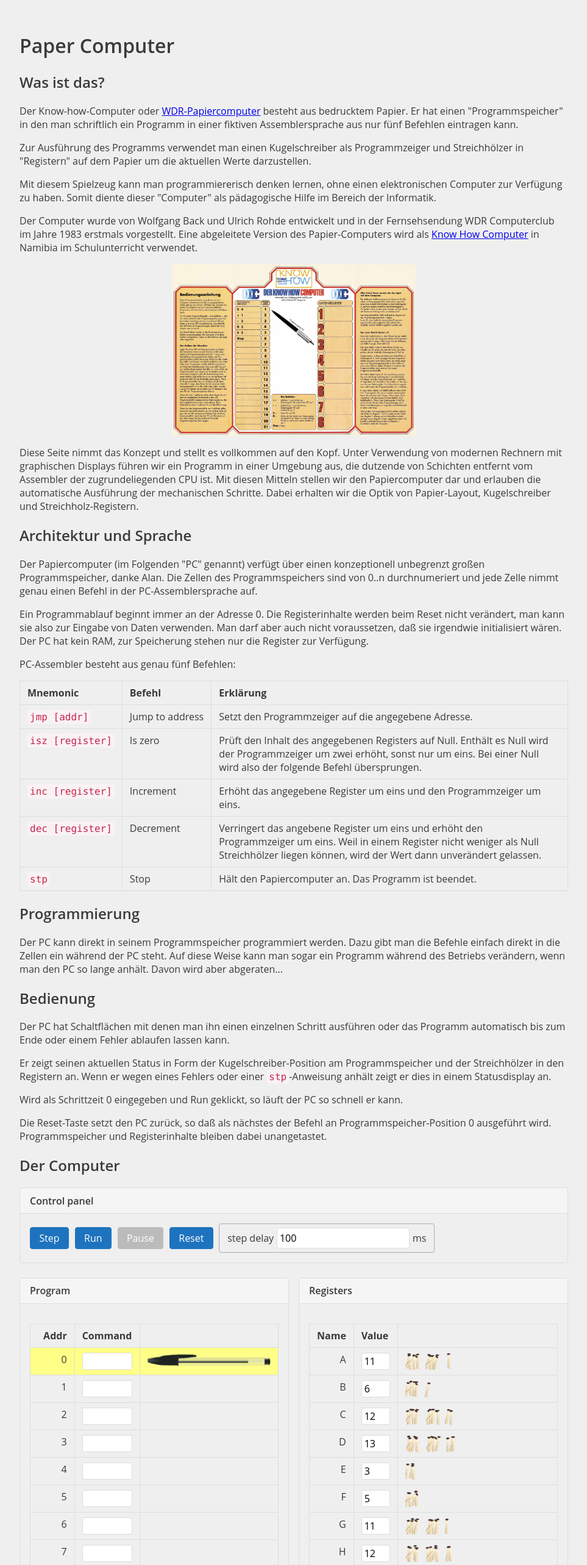
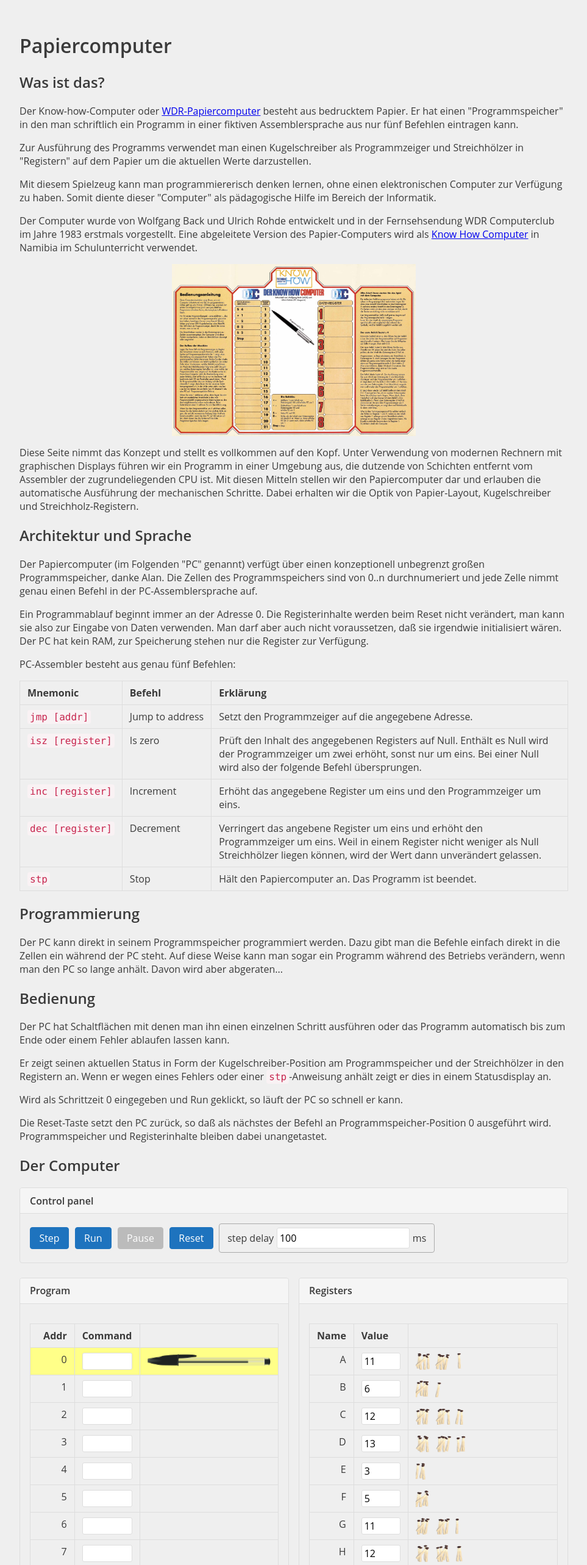
Before and after one commit to MarianAldenhoevel/PapierComputer, a React (Vite) app: page / in a window 1280 px wide. Shown: the top 2566 px of the page at 61% size, without its empty margins (158-1121 px from the left). Built offline with nearby package versions, Linux system fonts and the light colour scheme.

Commit message:
Kommentare, kleine visuelle Korrekturen.

```diff
--- a/src/AboutSection.tsx
+++ b/src/AboutSection.tsx
@@ -1,4 +1,4 @@
-// AboutSection.tsx
+// Bloß beschreibender Text.
 export function AboutSection() {
   return (
     <>
--- a/src/App.tsx
+++ b/src/App.tsx
@@ -1,3 +1,4 @@
+// MAIN. Verwendet den usePaperComputer-Hook und baut alle Komponenten zur UI zusammen.
 import { usePaperComputer } from "./usePaperComputer";
 import { Panel } from "./Panel";
 import { ControlPanel } from "./ControlPanel";
@@ -7,13 +8,13 @@ import { AssemblerPanel } from "./AssemblerPanel";
 import { AboutSection } from "./AboutSection";
 import { LevelUpSection } from "./LevelUpSection";
 
-function App() {
+export default function App() {
   const pc = usePaperComputer();
 
   return (
     <div className="page">
       <header>
-        <h1>Paper Computer</h1>
+        <h1>Papiercomputer</h1>
       </header>
 
       <AboutSection />
@@ -53,5 +54,3 @@ function App() {
     </div>
   );
 }
-
-export default App;
--- a/src/LevelUpSection.tsx
+++ b/src/LevelUpSection.tsx
@@ -1,4 +1,4 @@
-// LevelUpSection.tsx
+// Mehr beschreibender Text.
 export function LevelUpSection() {
   return (
     <>
--- a/src/MatchDisplay.tsx
+++ b/src/MatchDisplay.tsx
@@ -1,4 +1,3 @@
-// MatchDisplay.tsx
 import { jitter, seedOf } from "./seededJitter";
 
 interface MatchDisplayProps {
@@ -17,7 +16,7 @@ function chunk<T>(items: T[], size: number): T[][] {
 }
 
 export function MatchDisplay({ seed, count }: MatchDisplayProps) {
-  const safeCount = Math.max(0, Math.floor(count));
+  const safeCount = Math.max(0, Math.min(count, 99)); // Nur zwischen 0 un 99 Streichhölzer rendern.
   const base = seedOf(seed);
   const matchIndices = Array.from({ length: safeCount }, (_, i) => i);
 
--- a/src/Panel.tsx
+++ b/src/Panel.tsx
@@ -1,4 +1,4 @@
-// Panel.tsx
+// Ein wiederverwendbares dekorierbares Panel-Element.
 import type { ReactNode } from "react";
 
 interface PanelProps {
--- a/src/RegisterInput.tsx
+++ b/src/RegisterInput.tsx
@@ -1,5 +1,7 @@
-// RegisterInput.tsx
-import { useEffect, useState } from "react";
+// Ein Eingabefeld für eine Zahl für einen Registerwert. Die Besonderheit ist, dass hier
+// eine beliebige Ziffer über den vorhandenen Wert eingegeben werden kann. Bei der direkten
+// Eingabe in das Registerfeld kann man sonst nicht von 0 -> 4 gehen, sondern muss 0 -> 04 sagen.
+import { useState } from "react";
 import type { RegisterName } from "./engine/Machine";
 
 interface RegisterInputProps {
@@ -10,24 +12,20 @@ interface RegisterInputProps {
 
 export function RegisterInput({ name, value, onChange }: RegisterInputProps) {
   const [text, setText] = useState(String(value));
+  const [lastSeenValue, setLastSeenValue] = useState(value);
 
-  // Resync the displayed text whenever the *actual* register value changes
-  // for a reason other than this input's own typing (e.g. a Step just ran).
-  // This intentionally does NOT fire on every keystroke — only when `value`
-  // itself changes, which is exactly the "someone else changed it" signal.
-  useEffect(() => {
+  if (value !== lastSeenValue) {
+    setLastSeenValue(value);
     setText(String(value));
-  }, [value]);
+  }
 
   return (
     <input
-      type="text"
-      inputMode="numeric"
-      pattern="[0-9]*"
+      type="number"
       value={text}
       onChange={(e) => {
         const raw = e.target.value;
-        setText(raw); // always show exactly what was typed, no interference
+        setText(raw);
         const parsed = parseInt(raw, 10);
         onChange(name, isNaN(parsed) ? 0 : parsed);
       }}
--- a/src/index.css
+++ b/src/index.css
@@ -21,6 +21,10 @@ body {
   background-color: var(--color-bg);
   color: var(--color-text);
   font-family: var(--font-sans);
+}
+
+.centered {
+  text-align: center;
 }
 
 .page {
@@ -159,18 +163,18 @@ td input {
   box-sizing: border-box;
 }
 
+tr.pc {
+  background-color: var(--color-pc-highlight);
+}
+
 table.machine_registers {
   table-layout: fixed;
   width: 100%;
 }
 
 table.machine_registers :is(th, td).col_name { width: 15%; text-align: right;}
-table.machine_registers :is(th, td).col_value { width: 15%; }
-table.machine_registers :is(th, td).col_matches { width: 70%; }
-
-tr.pc {
-  background-color: var(--color-pc-highlight);
-}
+table.machine_registers :is(th, td).col_value { width: 20%; }
+table.machine_registers :is(th, td).col_matches { width: 65%; }
 
 .assembler-heading {
   justify-content: space-between;
@@ -241,7 +245,3 @@ table.machine_program :is(th, td).col_pen { width: 60%; vertical-align: middle;
   height: auto;
   margin: 1em auto;
 }
-
-.centered {
-  text-align: center;
-}
--- a/src/samples.ts
+++ b/src/samples.ts
@@ -1,3 +1,4 @@
+// Die Beispielprogramme für den Assembler.
 export interface Sample {
   name: string;
   source: string;
--- a/src/seededJitter.ts
+++ b/src/seededJitter.ts
@@ -1,4 +1,4 @@
-// Organic visual scatter for the matches.
+// Organic repreatable pseudo-random visual scatter for the matches.
 
 function seededFraction(n: number): number {
   const x = Math.sin(n) * 43758.5453;
```
Also changed, not shown: src/engine/Assembler.ts (+16 -1 lines), src/usePaperComputer.ts (+2 -8 lines), 1 other file (tests, documents, lock files or other folders).
